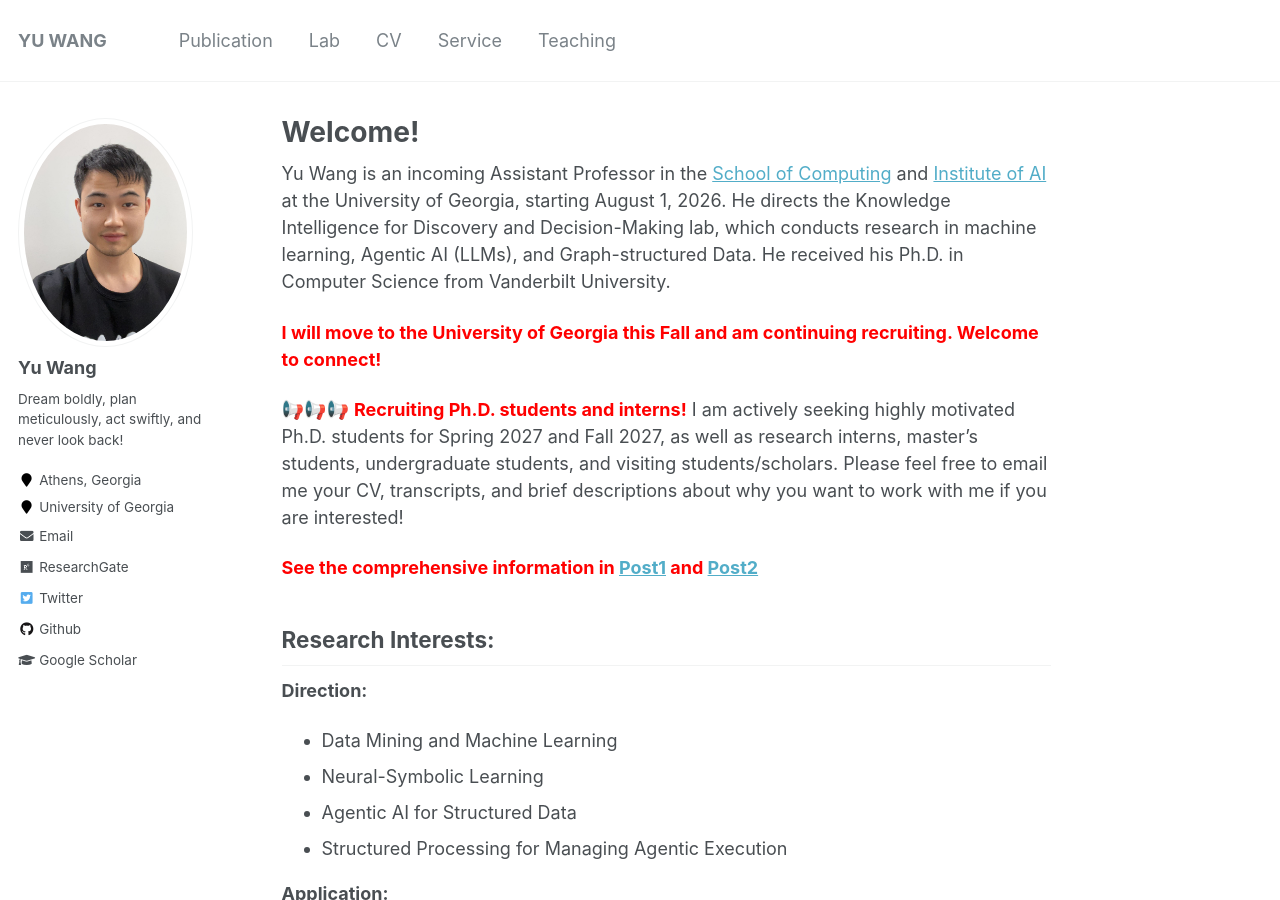
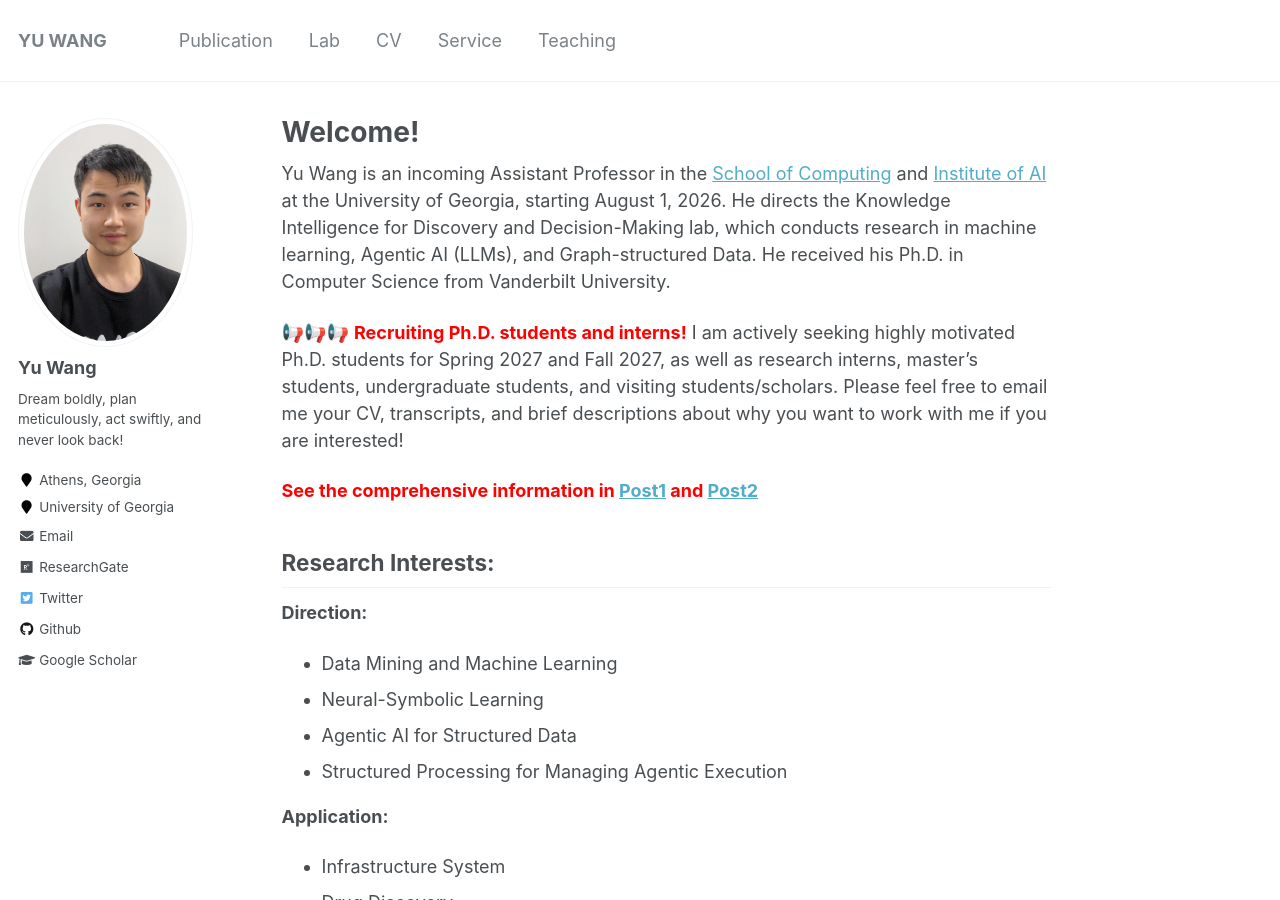
Before and after one commit to yuwang0103/yuwang0103.github.io, a Jekyll site: the page built from _pages/about.md, in a window 1280 px wide and 900 px high. Built offline with Jekyll 4.4.1, drawn with Linux system fonts in a browser that asks for light colours.

Commit message:
Remove transition notice from homepage

```diff
--- a/_pages/about.md
+++ b/_pages/about.md
@@ -10,8 +10,6 @@ redirect_from:
 
 
 Yu Wang is an incoming Assistant Professor in the [School of Computing](https://computing.uga.edu/) and [Institute of AI](https://www.ai.uga.edu/) at the University of Georgia, starting August 1, 2026. He directs the Knowledge Intelligence for Discovery and Decision-Making lab, which conducts research in machine learning, Agentic AI (LLMs), and Graph-structured Data. He received his Ph.D. in Computer Science from Vanderbilt University.
-
-<span style="color:red">**I will move to the University of Georgia this Fall and am continuing recruiting. Welcome to connect!**</span>
 
 📢📢📢 <span style="color:red">**Recruiting Ph.D. students and interns!**</span> I am actively seeking highly motivated Ph.D. students for Spring 2027 and Fall 2027, as well as research interns, master's students, undergraduate students, and visiting students/scholars. Please feel free to email me your CV, transcripts, and brief descriptions about why you want to work with me if you are interested!
 
```
